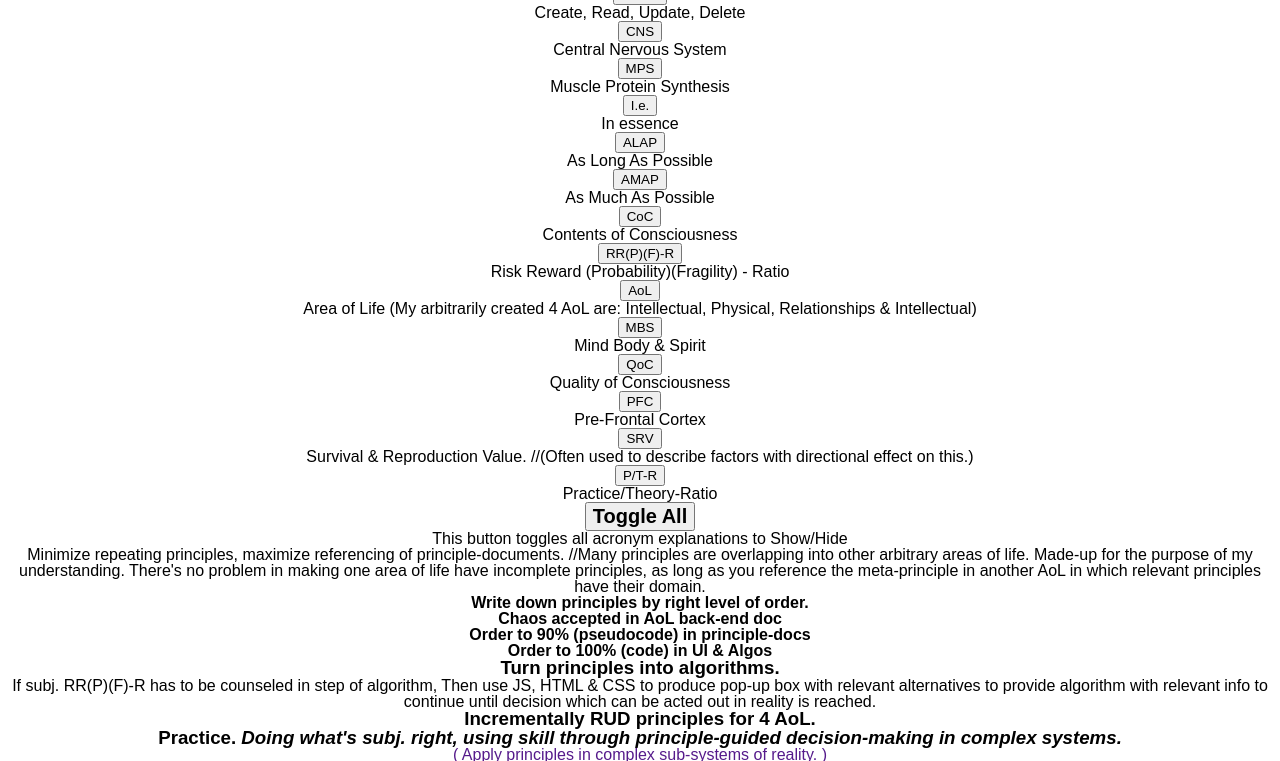
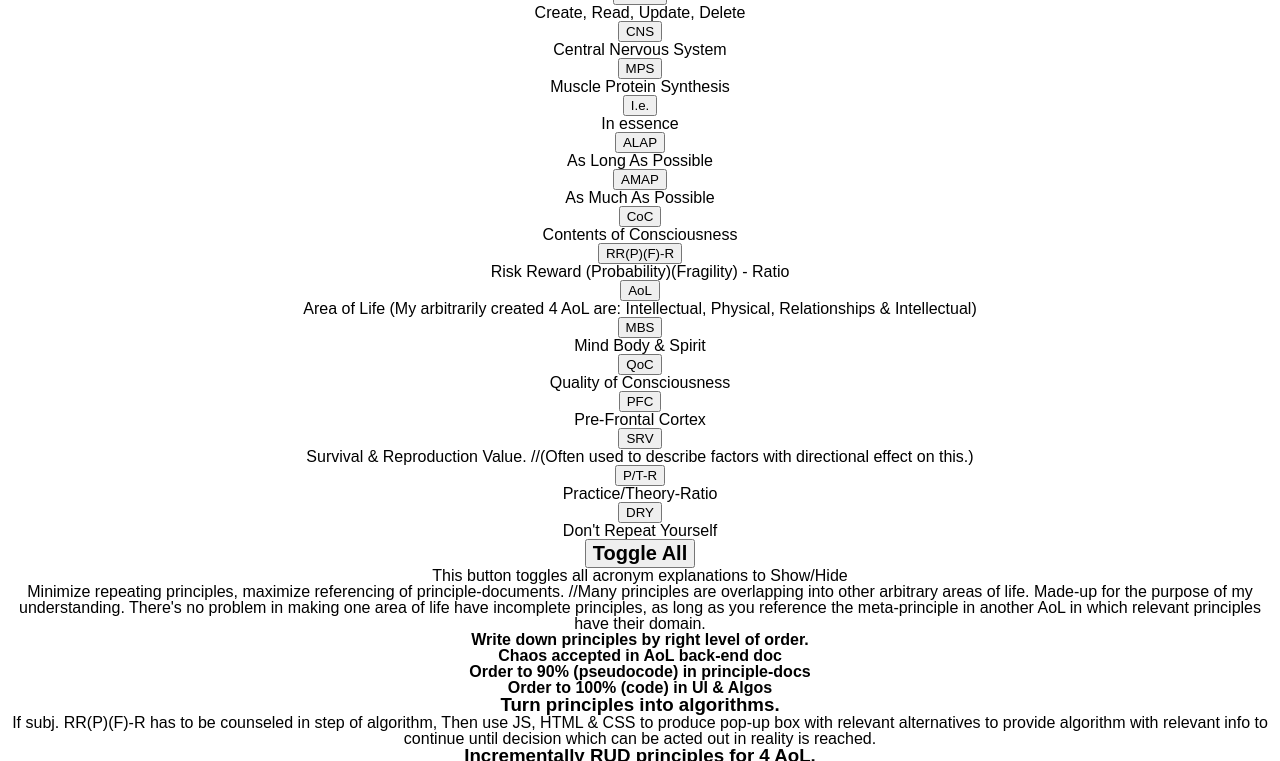
Before and after one commit to ronnlidd/Principles, a website: page public/markups/IntPrinHTML/BoostOdds.html in a window 1280 px wide. Shown: the part 1122-1883 px from the top of the page. Drawn offline with nearby package versions, Linux system fonts and the light colour scheme; files that its build step writes are made by us from their sources.

Commit message:
BoostOdds.html & read.ME for module fixes

```diff
--- a/public/markups/IntPrinHTML/BoostOdds.html
+++ b/public/markups/IntPrinHTML/BoostOdds.html
@@ -167,6 +167,8 @@
 
     <button onclick="oneElmToggle(this)">P/T-R</button><p class="toggleAcronym">Practice/Theory-Ratio</p>
 
+    <button onclick="oneElmToggle(this)">DRY</button><p class="toggleAcronym">Don't Repeat Yourself</p>
+
     <button id="toggleAllElms"><h2>Toggle All</h2></button><p class="toggleAcronym">This button toggles all acronym explanations to Show/Hide</p>
 </div>
 
```
